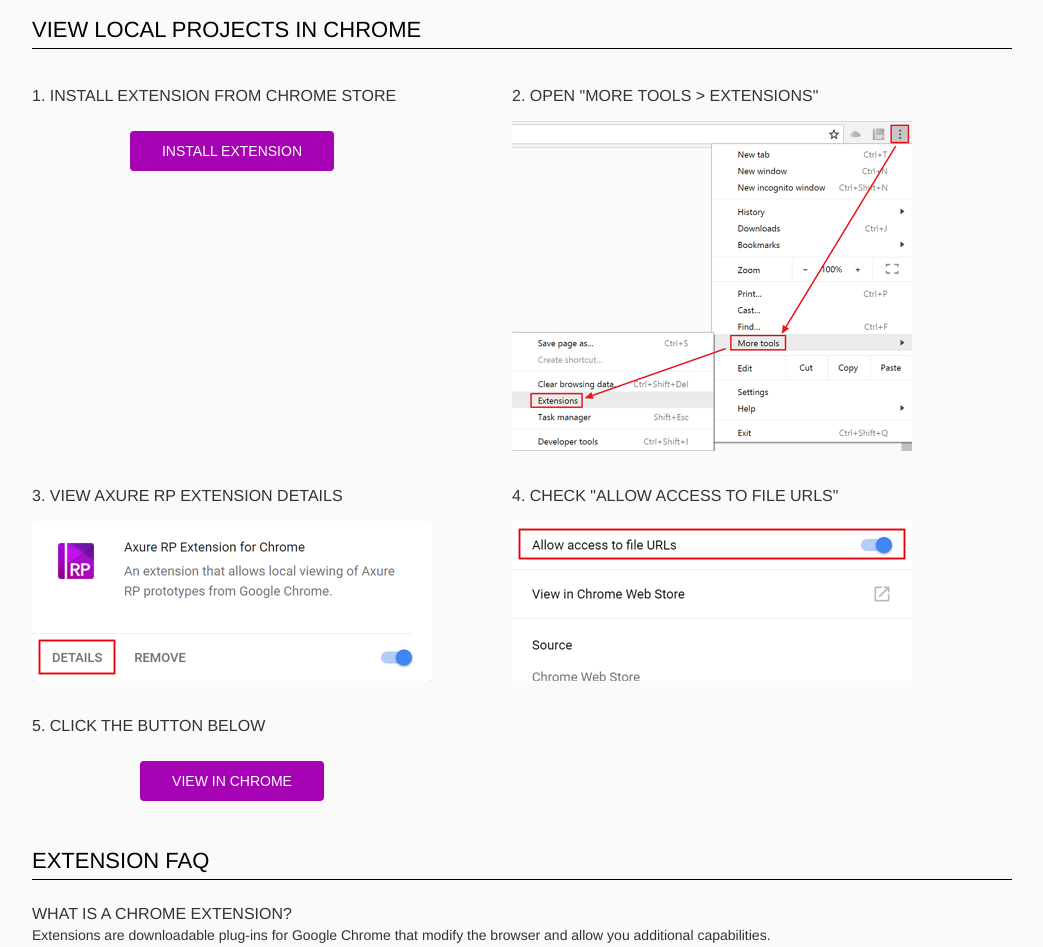
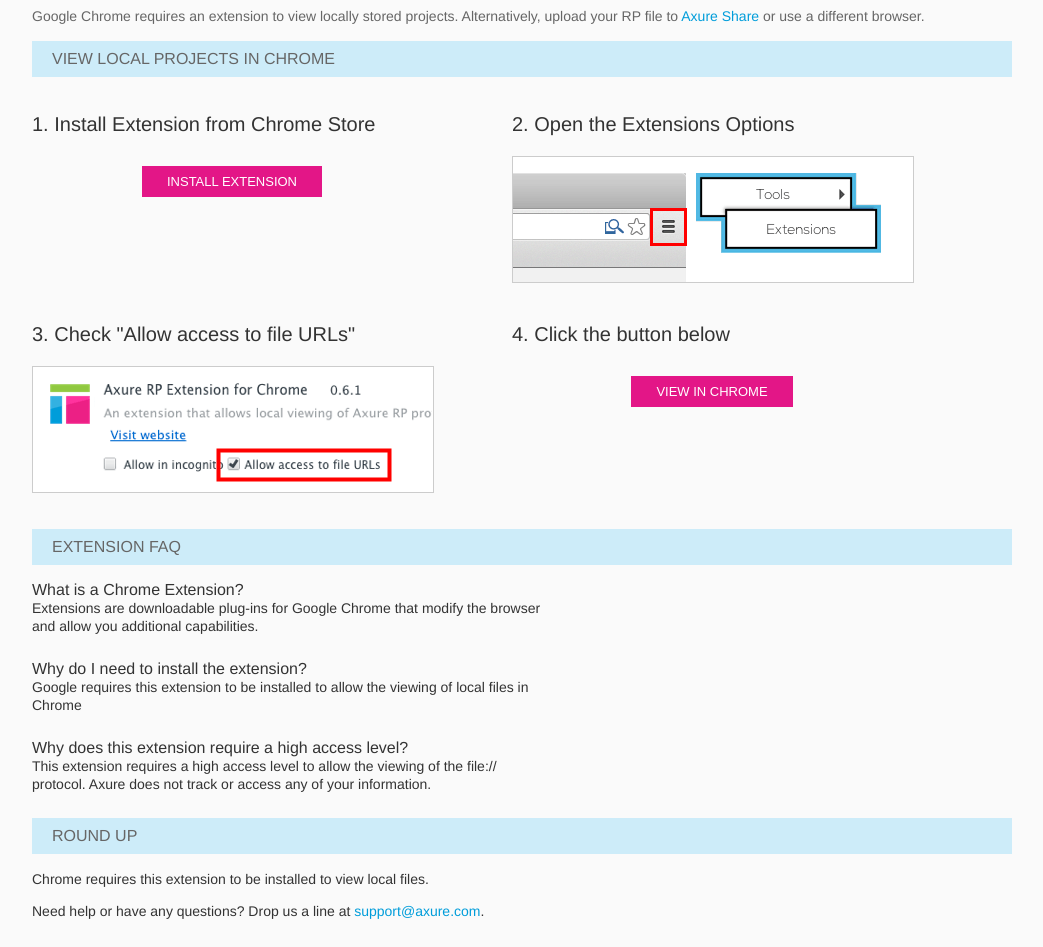
Before and after one commit to Zhong-DeYuan/11.ProjectManagement, a plain HTML site: page resources/chrome/chrome.html in a window 1280 px wide. Shown: the part 223-1170 px from the top of the page, without its empty margins (118-1161 px from the left). Drawn offline with Linux system fonts and the light colour scheme.

Commit message:
Add files via upload

```diff
--- a/resources/chrome/chrome.html
+++ b/resources/chrome/chrome.html
@@ -31,22 +31,19 @@
         }
         .button
         {
-            background: #A502B3;
+            background: #E31687;
             font: normal 16px Arial, sans-serif;
             color: #FFFFFF;
-            padding: 10px 30px 10px 30px;
-            border: 2px solid #A502B3;
+            padding: 8px 25px 8px 25px;
+            border: 0;
             display: inline-block;
             margin-top: 10px;
             text-transform: uppercase;
-            font-size: 14px;
-	    border-radius: 4px;
+            font-size: 13px;
         }
         a:hover.button
         {
-            border: 2px solid #A502B3;
-	    color: #A502B3;
-	    background-color: #FFFFFF;
+            opacity: .8;
         }
         div.left
         {
@@ -65,7 +62,7 @@
         }
         h1
         {
-            font-size: 36px;
+            font-size: 40px;
             color: #333333;
             line-height: 50px;
             margin-bottom: 20px;
@@ -73,33 +70,30 @@
         }
         h2
         {
-            font-size: 24px;
+            font-size: 38px;
             font-weight: normal;
             color: #08639C;
             text-align: center;
         }
         h3
         {
-            font-size: 16px;
+            font-size: 20px;
             color: #333333;
             font-weight: normal;
-	    text-transform: uppercase;
         }
         .heading
         {
-            border-bottom: 1px solid black;
-	    height: 36px;
+            background-color: #cdecf9;
+            height: 36px;
             line-height: 36px;
-            font-size: 22px;
-            color: #000000;
-
+            padding-left: 20px;
+            font-size: 16px;
+            color: #666666;
         }
         span.faq
         {
             font-size: 16px;
-	    line-height: 24px;
             font-weight: normal;
-	    text-transform: uppercase;
             color: #333333;
             display: block;
         }
@@ -111,9 +105,9 @@
         <br />
         <img src="axure_logo.png" alt="axure" />
         <br />
-	<br />
         <h1>
-            AXURE RP EXTENSION FOR CHROME</h1>
+            AXURE RP EXTENSION<br />
+            For Chrome</h1>
         <p style="font-size: 14px; color: #666666; margin-top: 10px;">
             Google Chrome requires an extension to view locally stored projects. Alternatively,
             upload your RP file to <a href="https://share.axure.com">Axure Share</a> or use a different
@@ -130,26 +124,19 @@
         </div>
         <div class="right">
             <h3>
-                2. Open "More Tools > Extensions"</h3>
-            <img src="extensions.png" alt="extensions"/>
+                2. Open the Extensions Options</h3>
+            <img src="extensions_menu.gif" alt="extensions" />
         </div>
         <div style="clear: both; height: 20px;">
             &nbsp;</div>
-       <div class="left">
-            <h3>
-                3. View Axure RP Extension Details</h3>
-            <img src="details.png" alt="extension details"/>
-            </div>
-	<div class="right">
-            <h3>
-                4. Check "Allow access to file URLs"</h3>
-            <img src="allow-access.png" alt="allow access"/>
-        </div>
-   <div style="clear: both; height: 20px;">
-            &nbsp;</div>
         <div class="left">
             <h3>
-                5. Click the button below</h3>
+                3. Check "Allow access to file URLs"</h3>
+            <img src="allow_access.gif" alt="allow access" />
+        </div>
+        <div class="right">
+            <h3>
+                4. Click the button below</h3>
             <div class="buttonContainer">
                 <a class="button" href="../../start.html">View in Chrome</a>
             </div>
@@ -160,23 +147,25 @@
             EXTENSION FAQ</h3>
         <p>
             <span class="faq">What is a Chrome Extension?</span> Extensions are downloadable
-            plug-ins for Google Chrome that modify the browser
+            plug-ins for Google Chrome that modify the browser<br />
             and allow you additional capabilities.
         </p>
         <p style="margin-top: 25px;">
             <span class="faq">Why do I need to install the extension?</span> Google requires
-            this extension to be installed to allow the viewing of local files in
+            this extension to be installed to allow the viewing of local files in<br />
             Chrome
         </p>
         <p style="margin-top: 25px; margin-bottom: 25px;">
             <span class="faq">Why does this extension require a high access level?</span> This
-            extension requires a high access level to allow the viewing of the file://
+            extension requires a high access level to allow the viewing of the file://<br />
             protocol. Axure does not track or access any of your information.
         </p>
         <h3 class="heading">
-           WE'RE HERE TO HELP</h3>
+            ROUND UP</h3>
         <p>
-            Need help or have any questions? Contact our support team at <a href="mailto:support@axure.com">
+            Chrome requires this extension to be installed to view local files.</p>
+        <p>
+            Need help or have any questions? Drop us a line at <a href="mailto:support@axure.com">
                 support@axure.com</a>.
         </p>
         <div style="clear: both; height: 20px;">
```
Also changed, not shown: resources/chrome/safari.html (+16 -19 lines), resources/chrome/allow_access.gif (added), resources/chrome/axure_logo.gif (added), resources/chrome/extensions_menu.gif (added).
